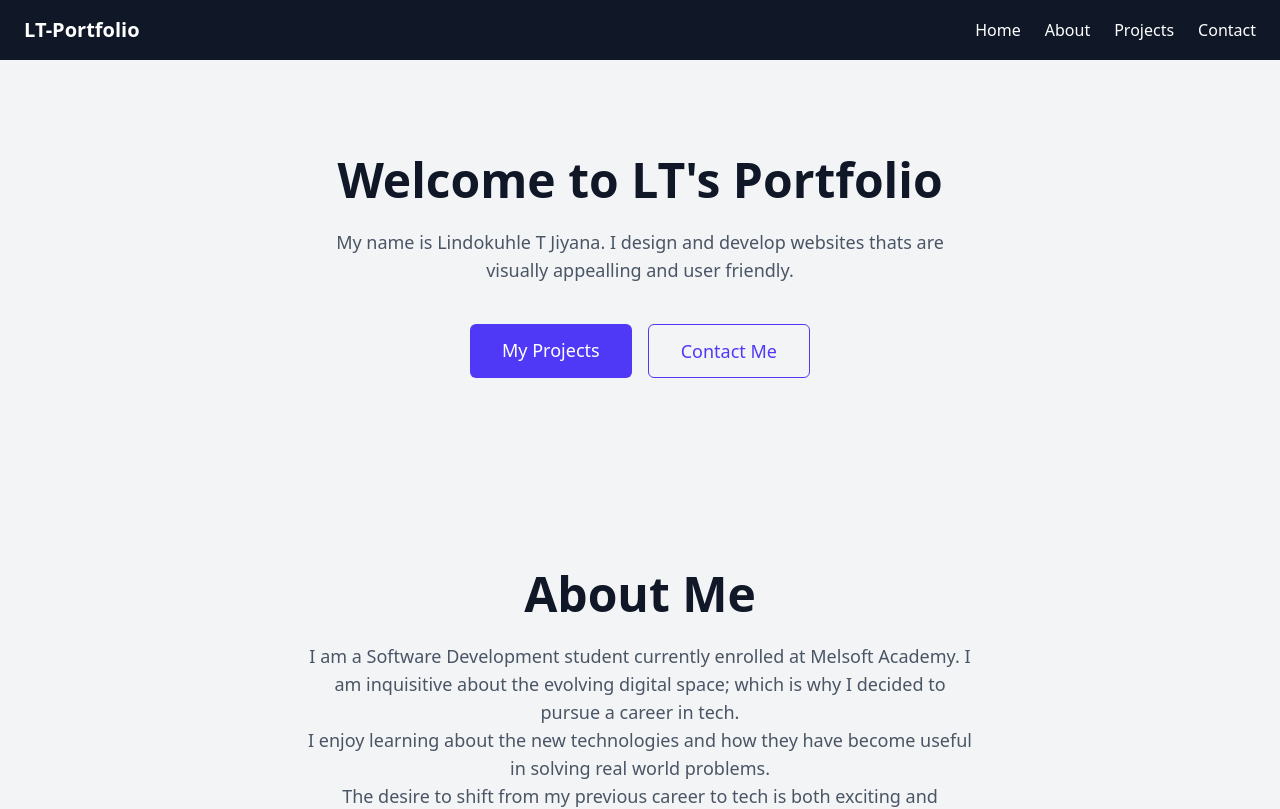
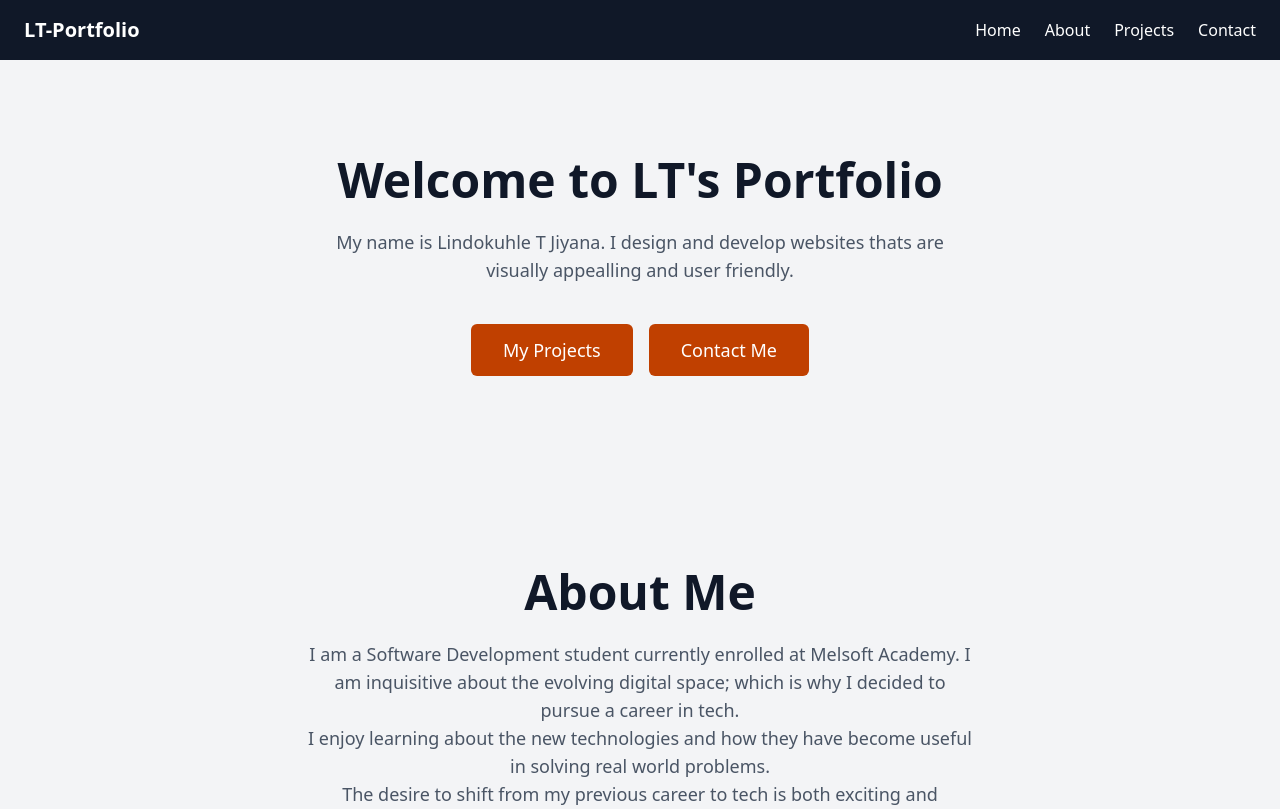
Before and after one commit to Tholakele-jiyana/MyPortfolioApp, a React (Vite) app in the folder Portfolio-App/: page / in a window 1280 px wide. Shown: the top 809 px of the page. Built offline with nearby package versions, Linux system fonts and the light colour scheme.

Commit message:
Changed button colours and hover colour

```diff
--- a/Portfolio-App/src/Components/Home.jsx
+++ b/Portfolio-App/src/Components/Home.jsx
@@ -12,15 +12,18 @@ function Home() {
           </p>
 
           <div className="flex flex-col sm:flex-row gap-4 justify-center">
+            {/* button colour changed to Mahogany #C04000 */}
+            {/* hover colour changed to Candy Apple Red #FF0800 */}
+
             <a
               href="#projects"
-              className="bg-indigo-600 text-white px-8 py-3 rounded-md text-lg font-medium hover:bg-indigo-700 transition duration-200"
+              className="bg-[#C04000] text-white px-8 py-3 rounded-md text-lg font-medium hover:bg-[#FF0800] transition duration-200"
             >
               My Projects
             </a>
             <a
               href="#contact"
-              className="border border-indigo-600 text-indigo-600 px-8 py-3 rounded-md text-lg font-medium hover:bg-indigo-50 transition duration-200"
+              className="bg-[#C04000] text-white px-8 py-3 rounded-md text-lg font-medium hover:bg-[#FF0800] transition duration-200"
             >
               Contact Me
             </a>
```
